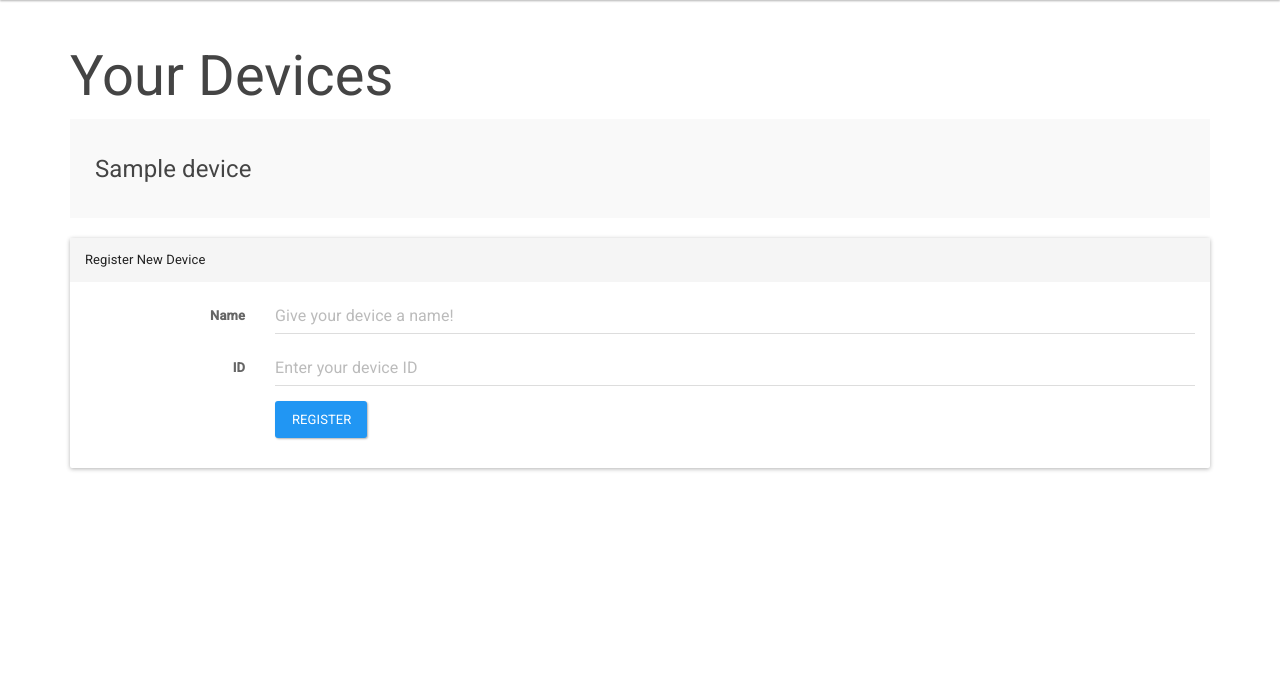
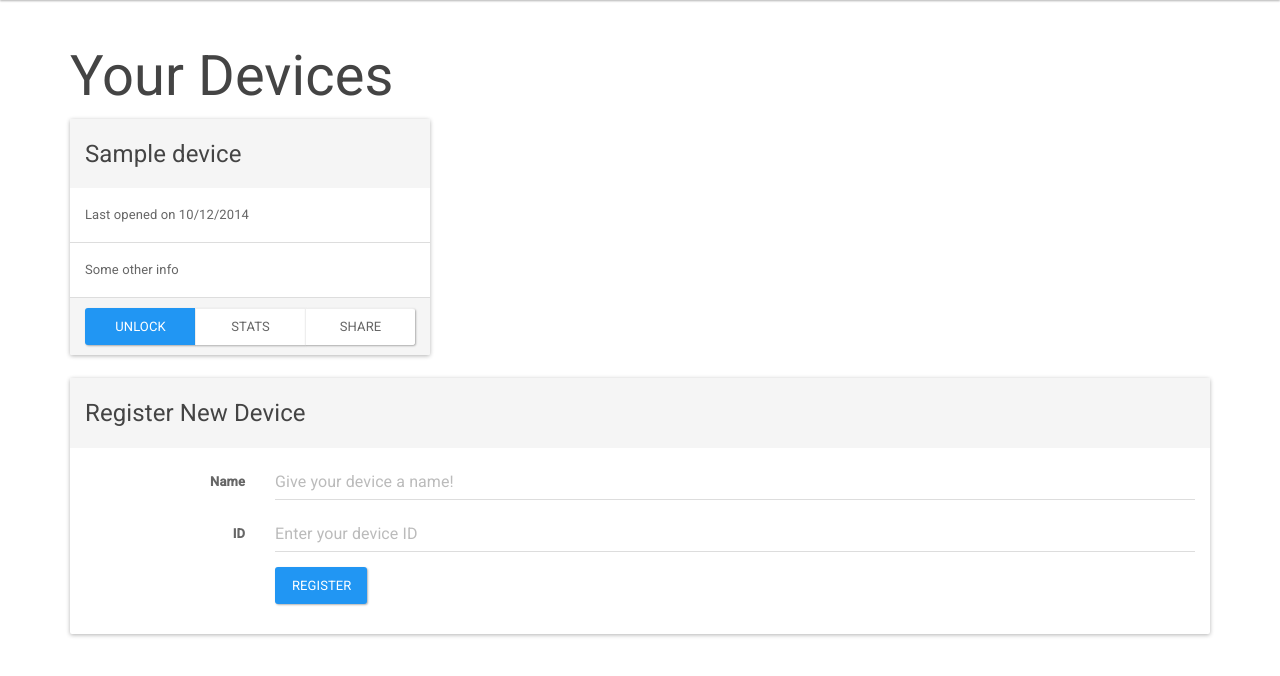
Before and after one commit to dummerbd/sparkdoor, a Django app: page /devices in a window 1280 px wide. Shown: the part 65-741 px from the top of the page. Run offline with Django 3.2, Linux system fonts and the light colour scheme; a user stored in the database is signed in; tables that the repository leaves empty hold one stand-in row (values such as "Sample post"); parts of the project's set-up code (start-up, migrations or seed data) failed here and were passed over; some libraries are stand-ins or nearby versions.

Commit message:
Updates to devices page

```diff
--- a/sparkdoor/apps/common/templates/common/devices.html
+++ b/sparkdoor/apps/common/templates/common/devices.html
@@ -6,17 +6,36 @@
 
 {% block content %}
 <h1>Your Devices</h1>
+<div class="row">
   {% for device in devices %}
-<div class="well well-lg">
+  <div class="col-lg-4 col-md-6 col-sm-12">
+    <div class="panel panel-default">
+      <div class="panel-heading">
         <h4><small class="text-primary">{% bootstrap_icon "hdd" %}</small> {{ device.name }}</h4>
+      </div>
+      <ul class="list-group">
+        <li class="list-group-item">Last opened on 10/12/2014</li>
+        <li class="list-group-item">Some other info</li>
+      </ul>
+      <div class="panel-footer">
+        <div class="btn-group btn-group-justified">
+          <a class="btn btn-primary">Unlock</a>
+          <a class="btn btn-default">Stats</a>
+          <a class="btn btn-default">Share</a>
+        </div>
+      </div>
+    </div>
   </div>
   {% empty %}
   <div class="well">
     <h3><small>{% bootstrap_icon "hdd" %}</small> None yet :(</h3>
   </div>
   {% endfor %}
+</div>
 <div class="panel panel-default">
-  <div class="panel-heading">Register New Device</div>
+  <div class="panel-heading">
+    <h4><small class="text-primary">{% bootstrap_icon "plus" %}</small> Register New Device</h4>
+  </div>
   <div class="panel-body">
     <form role="form" class="form-horizontal" method="POST">
       {% csrf_token %}
```
Lines whose indentation alone changed are shown as unchanged.
